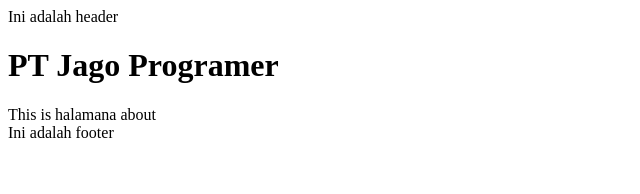
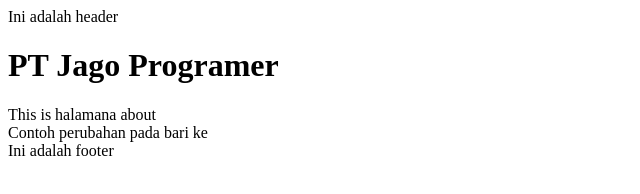
Before and after one commit to Davebewok/CompanyProfile, a plain HTML site: page contact-us.html in a window 1280 px wide. Shown: the whole page, without its empty margins (0-640 px from the left). Drawn offline with Linux system fonts and the light colour scheme.

Commit message:
Menambah penjelasan contact

```diff
--- a/contact-us.html
+++ b/contact-us.html
@@ -9,6 +9,7 @@
     <h1>PT Jago Programer</h1>
 
     <div>This is halamana about</div>
+    <div>Contoh perubahan pada bari ke</div>
     <footer>Ini adalah footer</footer>
 </body>
 
```
